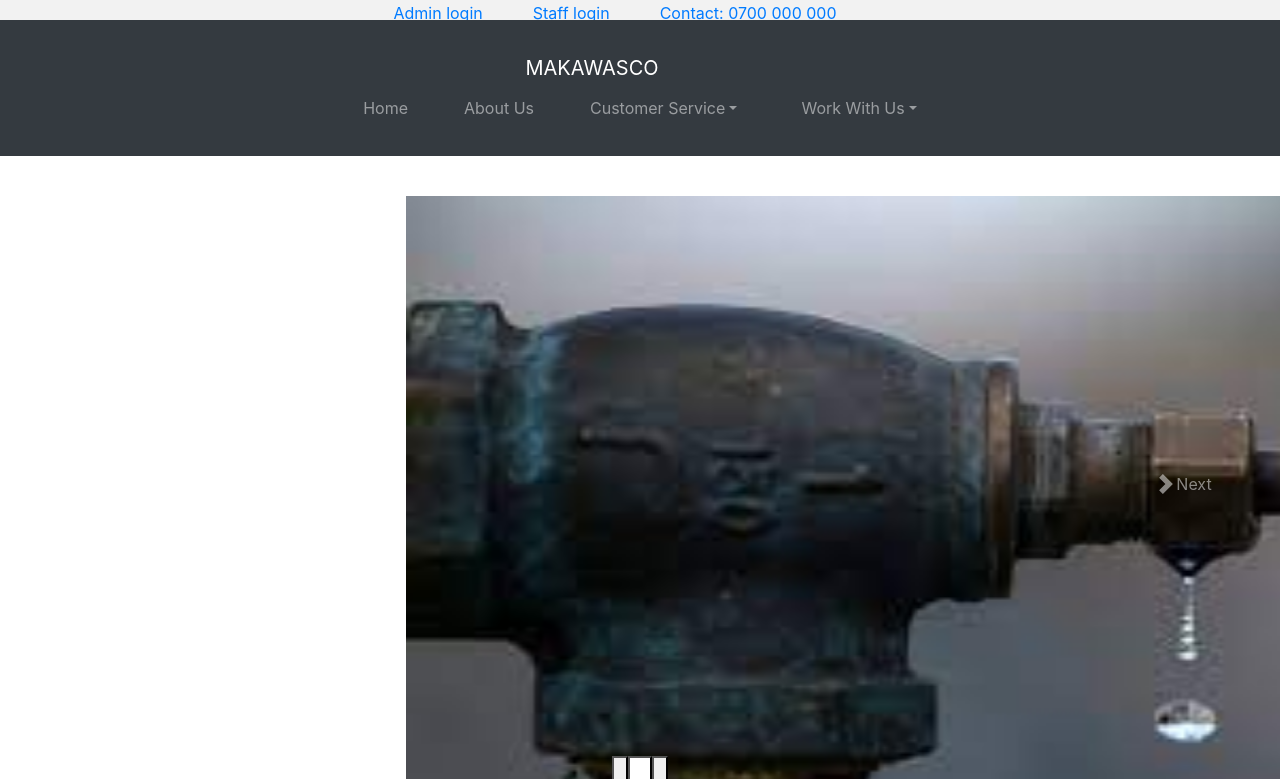
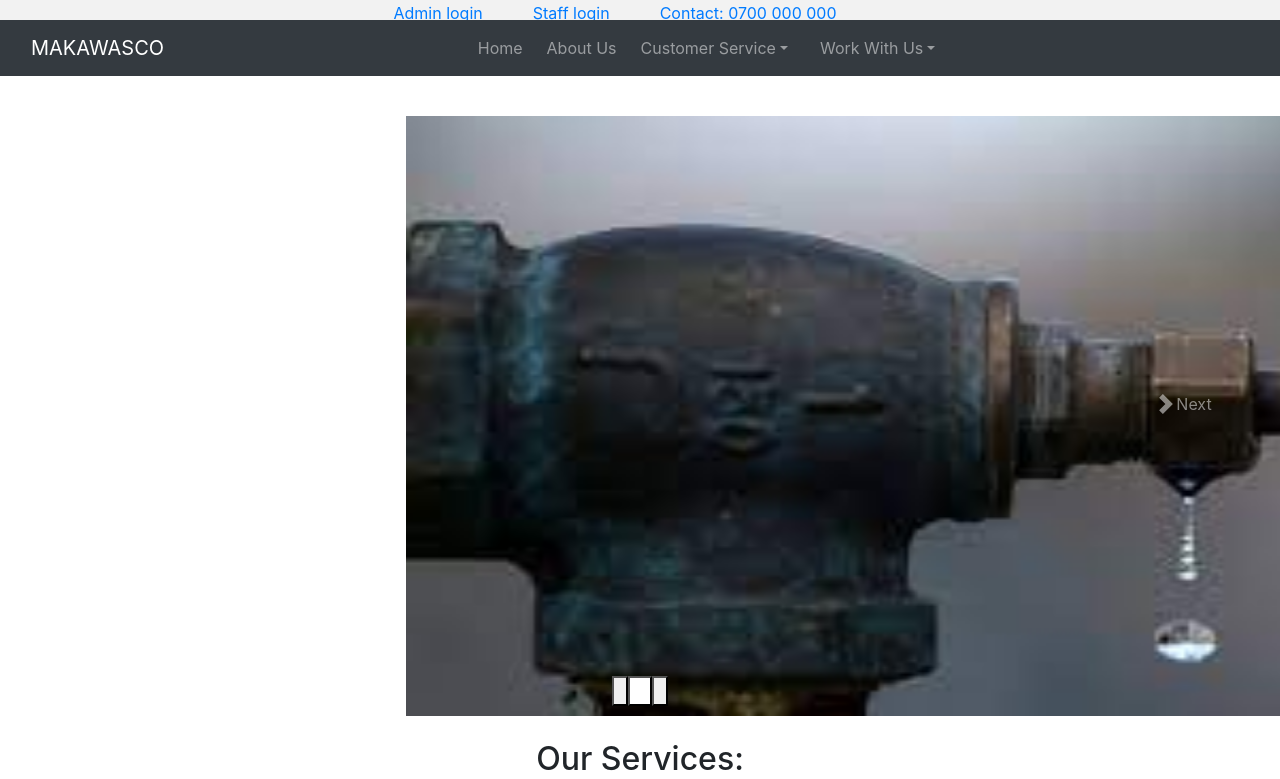
Before and after one commit to titusmuteti/waterapp-frontend, a React (Create React App) app: page / in a window 1280 px wide. Shown: the top 779 px of the page. Built offline with nearby package versions, Linux system fonts and the light colour scheme; no server answers.

Commit message:
updating navbar

```diff
--- a/src/components/Navbar.js
+++ b/src/components/Navbar.js
@@ -7,14 +7,14 @@ import NavDropdown from 'react-bootstrap/NavDropdown';
 function Userbar() {
   return (
     <Navbar collapseOnSelect expand="lg" bg="dark" variant="dark">
-      <Container>
-        <Navbar.Brand href="/" className='mr-5 pr-5 m-0'>MAKAWASCO</Navbar.Brand>
+      <Container fluid>
+        <Navbar.Brand href="/" className='mr-auto'>MAKAWASCO</Navbar.Brand>
         <Navbar.Toggle aria-controls="responsive-navbar-nav" />
-        <Navbar.Collapse id="responsive-navbar-nav">
-          <Nav className="me-auto">
-            <Nav.Link href="/" className='pr-5'>Home</Nav.Link>
-            <Nav.Link href="/about" className='pr-5'>About Us</Nav.Link>
-            <NavDropdown title="Customer Service" id="collasible-nav-dropdown" className='pr-5'>
+        <Navbar.Collapse id="responsive-navbar-nav" className='justify-content-center'>
+          <Nav>
+            <Nav.Link href="/" className='pr-3'>Home</Nav.Link>
+            <Nav.Link href="/about" className='pr-3'>About Us</Nav.Link>
+            <NavDropdown title="Customer Service" id="collasible-nav-dropdown" className='pr-3'>
               <NavDropdown.Item href="/selfserviceportal">Self Service Portal</NavDropdown.Item>
               <NavDropdown.Item href="#action/3.2">
                 Payment Methods
@@ -41,7 +41,7 @@ function Userbar() {
         </Navbar.Collapse>
       </Container>
     </Navbar>
-  )
+  );
 }
 
-export default Userbar
+export default Userbar;
```
